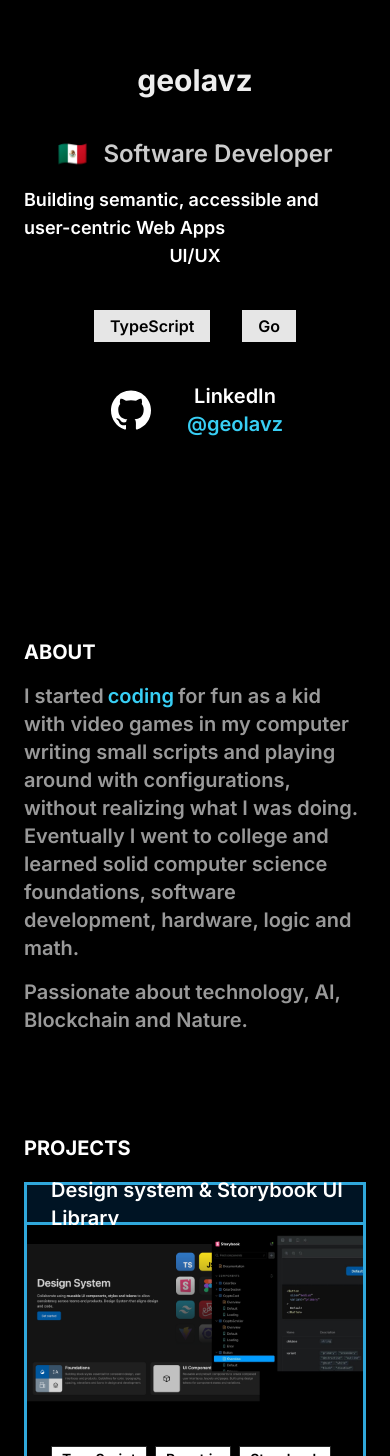
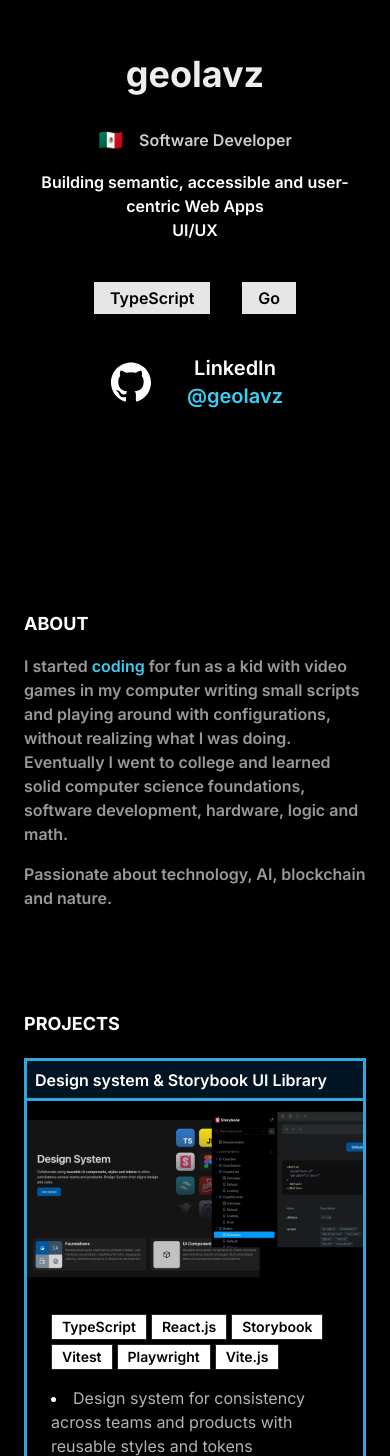
Before and after one commit to Labastidaa/Portfolio, a Next.js app: page / in a window 390 px wide. Shown: the part 112-1568 px from the top of the page. Built offline with nearby package versions, Linux system fonts and the light colour scheme.

Commit message:
responsive design updated + link to project updated

```diff
--- a/app/page.tsx
+++ b/app/page.tsx
@@ -6,7 +6,7 @@ import ProjectCard from "@/components/ui/project-card";
 export default function Home() {
   const Projects = [
     {
-      link: "https://app-latest-kco7.onrender.com/",
+      link: "https://www.glvz-ds.com/",
       title: "Design system & Storybook UI Library",
       image: "/ds-ui-lib.png",
       descriptions: [
@@ -47,18 +47,18 @@ export default function Home() {
           <div className="py-[100px] flex flex-col justify-center">
             <div className="flex flex-col gap-4 items-center py-[50px]">
               <ItemTransition delay={0.5} className="">
-                <h1 className="text-3xl sm:text-6xl text-[#eeeeee] p-[24px] font-bold inline-block">
+                <h1 className="text-4xl sm:text-6xl text-[#eeeeee] p-[16px] sm:p-[24px] font-bold inline-block">
                   geolavz
                 </h1>
               </ItemTransition>
               <div className="flex space-x-4 items-center">
-                <p className="text-2xl">🇲🇽</p>
-                <h2 className="text-2xl text-white/80 text- font-semibold">
+                <p className="text-xl sm:text-2xl">🇲🇽</p>
+                <h2 className="textl-xl sm:text-2xl text-white/80 text- font-semibold">
                   Software Developer
                 </h2>
               </div>
-              <div className="flex text-lg flex-col items-center">
-                <h3 className="font-semibold">
+              <div className="flex text-base sm:text-lg flex-col justify-center items-center">
+                <h3 className="font-semibold text-center sm:text-start">
                   Building semantic, accessible and user-centric Web Apps
                 </h3>
                 <h3 className="font-semibold">UI/UX</h3>
@@ -76,9 +76,9 @@ export default function Home() {
           </div>
 
           <div className="py-[50px] flex gap-4 flex-col">
-            <h3 className="text-xl font-bold">ABOUT</h3>
-            <div className="flex flex-col gap-4">
-              <p className="text-xl text-white/60 font-semibold">
+            <h3 className="text-lg sm:text-xl font-bold">ABOUT</h3>
+            <div className="flex text-base sm:text-xl flex-col gap-4">
+              <p className="text-white/60 font-semibold">
                 I started
                 <span className="px-1 highlight-component text-[#38cff5]">
                   coding
@@ -89,14 +89,14 @@ export default function Home() {
                 learned solid computer science foundations, software
                 development, hardware, logic and math.
               </p>
-              <p className="text-xl text-white/60 font-semibold">
-                Passionate about technology, AI, Blockchain and Nature.
+              <p className=" text-white/60 font-semibold">
+                Passionate about technology, AI, blockchain and nature.
               </p>
             </div>
           </div>
 
-          <div className="flex flex-col w-full items-start h-auto py-[50px]  space-y-5">
-            <h3 className="text-xl font-bold">PROJECTS</h3>
+          <div className="flex flex-col w-full items-start h-auto py-[50px] space-y-5">
+            <h3 className="text-lg sm:text-xl font-bold">PROJECTS</h3>
             {Projects.map((project, index) => (
               <ProjectCard
                 key={index}
--- a/components/ui/project-card.tsx
+++ b/components/ui/project-card.tsx
@@ -22,8 +22,8 @@ const ProjectCard: React.FC<CardProps> = ({
 }) => {
   return (
     <div className="border-[3px] w-full flex flex-col border-[#30A8DC]">
-      <div className="flex h-[40px] items-center pl-[24px] border-b-[3px] border-[#30A8DC] bg-[#001424]">
-        <h3 className="text-xl font-semibold">{title}</h3>
+      <div className="flex min-h-[40px] items-center pl-[8px] sm:pl-[24px] border-b-[3px] border-[#30A8DC] bg-[#001424]">
+        <h3 className="text-base sm:text-xl font-semibold">{title}</h3>
       </div>
       <div className="flex flex-col lg:flex-row w-full h-fit">
         <div className="aspect-video w-full lg:w-[800px] xl:w-[900px] relative overflow-clip">
@@ -31,9 +31,13 @@ const ProjectCard: React.FC<CardProps> = ({
         </div>
         <div className="flex flex-col w-full p-[24px]">
           <div className="bg-black w-full h-full flex flex-col gap-[16px]">
-            <div className="space-x-2 space-y-2">
+            <div className="gap-[4px] flex items-center flex-wrap h-fit">
               {tags.map((tag, index) => (
-                <Badge key={index} variant={"white"} className="font-semibold">
+                <Badge
+                  key={index}
+                  variant={"white"}
+                  className="font-semibold h-full sm:h-auto sm:w-auto "
+                >
                   {tag}
                 </Badge>
               ))}
@@ -42,7 +46,7 @@ const ProjectCard: React.FC<CardProps> = ({
               <ul className="">
                 {descriptions.map((description, index) => (
                   <li key={index} className="list-disc list-inside">
-                    <span className=" text-white/60 font-semibold">
+                    <span className="text-base sm:text-base text-white/70">
                       {description}
                     </span>
                   </li>
@@ -51,7 +55,10 @@ const ProjectCard: React.FC<CardProps> = ({
             </div>
           </div>
           <div className="hover:text-blue-500">
-            <Link href={link} className="flex justify-end h-[32px]">
+            <Link
+              href={link}
+              className="flex justify-end h-[40px] items-center"
+            >
               <ChevronRight size={32} />
             </Link>
           </div>
```
